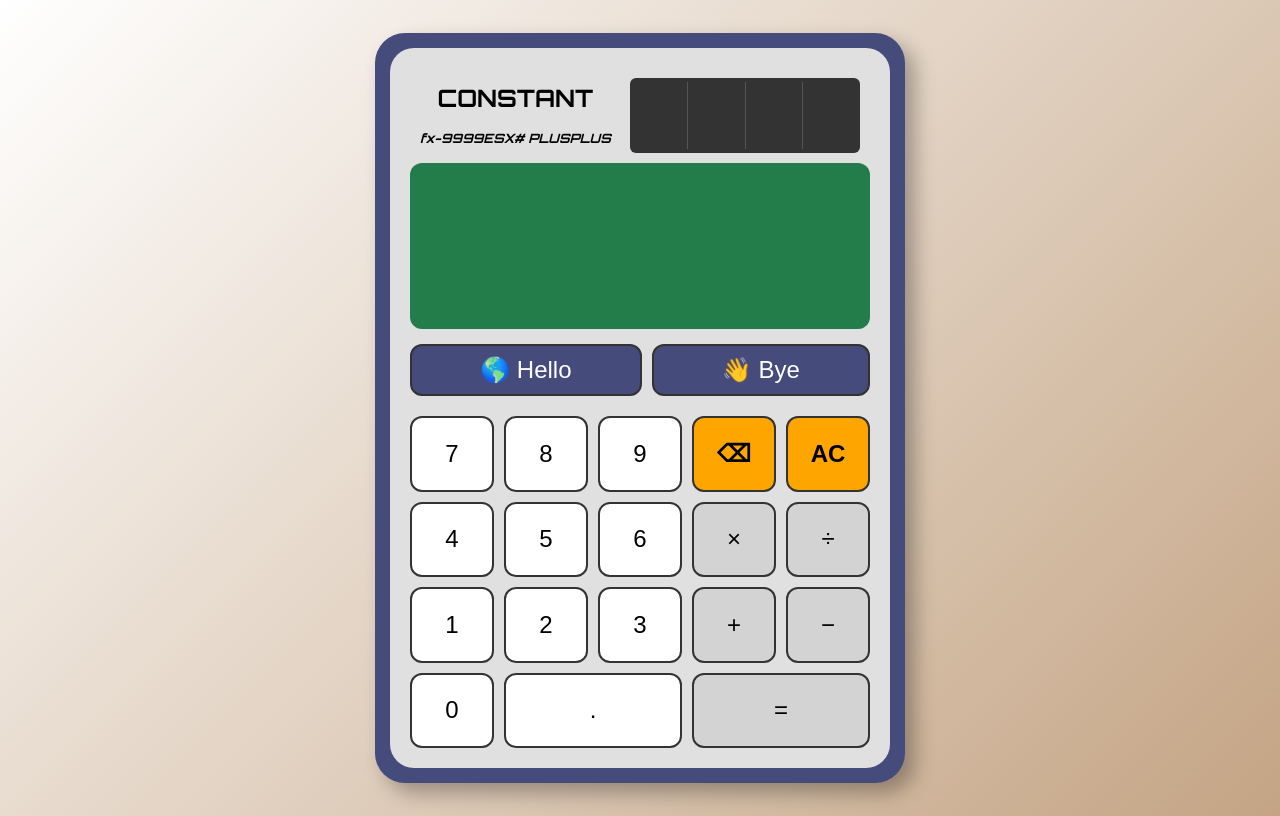
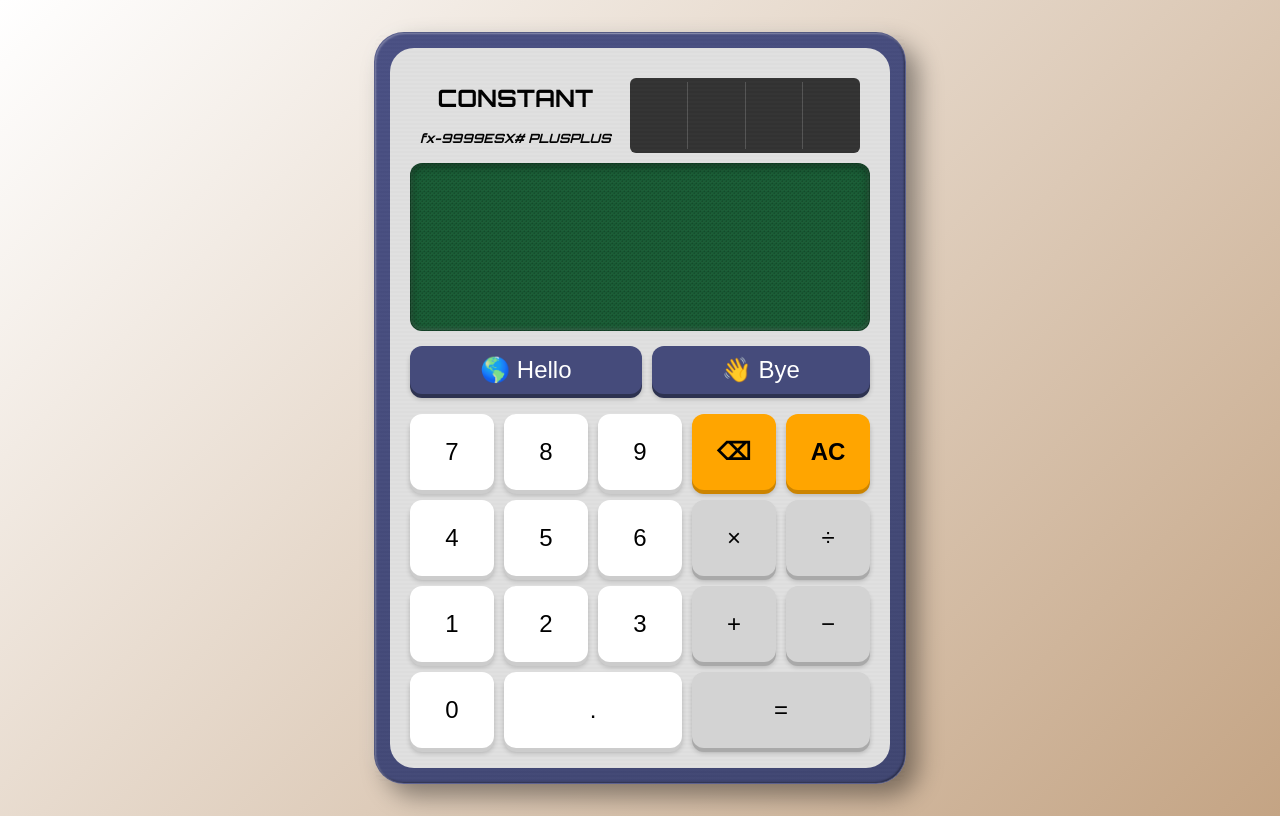
Before and after one commit to MJayConstantino/se-2144-prelims, a website built with Vite: page index.html in a window 1280 px wide. Built offline with nearby package versions, Linux system fonts and the light colour scheme; a web font is replaced by a local one.

Commit message:
made some cool 3d styles

```diff
--- a/src/style.css
+++ b/src/style.css
@@ -24,16 +24,46 @@ body {
   align-items: center;
 }
 
+/* Enhanced outer calculator with 3D effect */
 .outer-calculator {
   background-color: #454b7b;
   padding: 15px;
   border-radius: 30px;
-  box-shadow: 10px 10px 20px rgba(0, 0, 0, 0.3);
   width: 90vw;
   max-width: 500px;
   height: 90vh;
   display: flex;
   flex-direction: column;
+  position: relative;
+
+  /* Enhanced 3D effect */
+  box-shadow:
+    12px 12px 24px rgba(0, 0, 0, 0.4),
+    -6px -6px 12px rgba(255, 255, 255, 0.1),
+    inset 1px 1px 2px rgba(255, 255, 255, 0.3),
+    inset -1px -1px 2px rgba(0, 0, 0, 0.4);
+
+  /* Gradient overlay for depth */
+  background: linear-gradient(145deg, #4a5084, #404672);
+
+  /* Simulated edge highlight */
+  border: 1px solid rgba(255, 255, 255, 0.1);
+
+  /* Top edge highlight */
+  &::before {
+    content: '';
+    position: absolute;
+    top: 0;
+    left: 15%;
+    right: 15%;
+    height: 1px;
+    background: linear-gradient(
+      to right,
+      rgba(255, 255, 255, 0),
+      rgba(255, 255, 255, 0.2),
+      rgba(255, 255, 255, 0)
+    );
+  }
 }
 
 .inner-calculator {
@@ -83,7 +113,7 @@ body {
 }
 
 .screen {
-  background-color: #237d4a;
+  background-color: #1a5d36; /* Darker base color */
   padding: 15px;
   border-radius: 12px;
   margin-bottom: 15px;
@@ -93,6 +123,77 @@ body {
   display: flex;
   flex-direction: column;
   justify-content: space-between;
+
+  box-shadow:
+    inset 0 2px 8px rgba(0, 0, 0, 0.5),
+    inset 0 -1px 4px rgba(255, 255, 255, 0.2);
+
+  border: 1px solid rgba(0, 0, 0, 0.3);
+
+  background-image:
+    linear-gradient(
+      45deg,
+      rgba(0, 0, 0, 0.1) 25%,
+      transparent 25%,
+      transparent 75%,
+      rgba(0, 0, 0, 0.1) 75%,
+      rgba(0, 0, 0, 0.1)
+    ),
+    linear-gradient(
+      45deg,
+      rgba(0, 0, 0, 0.1) 25%,
+      transparent 25%,
+      transparent 75%,
+      rgba(0, 0, 0, 0.1) 75%,
+      rgba(0, 0, 0, 0.1)
+    );
+  background-size: 4px 4px;
+  background-position: 0 0, 2px 2px;
+}
+
+#operation-display, #result-display {
+  font-family: "Orbitron", sans-serif;
+  color: #98f5a3;
+  text-shadow: 0 0 5px rgba(152, 245, 163, 0.5);
+}
+
+#operation-display {
+  font-size: 1.5rem;
+  text-align: left;
+  color: #7bc488;
+  opacity: 0.9;
+}
+
+#special-display {
+  font-family: "Raleway Dots", sans-serif;
+  font-weight: bold;
+  font-size: 4.5rem;
+  text-align: center;
+  color: #3c00ac;
+  text-shadow: 0 0 8px rgba(60, 0, 172, 0.4);
+}
+
+#result-display {
+  font-size: 2.5rem;
+  text-align: right;
+}
+
+.screen::before {
+  content: "";
+  position: absolute;
+  top: 0;
+  left: 0;
+  right: 0;
+  bottom: 0;
+  background: linear-gradient(
+    to bottom,
+    rgba(255, 255, 255, 0.03) 50%,
+    rgba(0, 0, 0, 0.03) 50%
+  );
+  background-size: 100% 4px;
+  pointer-events: none;
+  opacity: 0.4;
+  border-radius: 12px;
 }
 
 #operation-display, #result-display {
@@ -142,63 +243,103 @@ body {
 button {
   font-size: 1.5rem;
   padding: 10px;
-  border: 2px solid #333;
+  border: none;
   border-radius: 12px;
   cursor: pointer;
-  transition: background-color 0.25s;
+  transition: all 0.1s ease-in-out;
   display: flex;
   align-items: center;
   justify-content: center;
+  position: relative;
+  overflow: hidden;
 }
 
 button.digit {
-  background-color: white;
+  background-color: #ffffff;
   color: black;
+  box-shadow:
+    0 4px 0 #cccccc,
+    0 5px 5px rgba(0, 0, 0, 0.2);
 }
 
 button.operation {
-  background-color: lightgray;
+  background-color: #d3d3d3;
   color: black;
+  box-shadow:
+    0 4px 0 #a9a9a9,
+    0 5px 5px rgba(0, 0, 0, 0.2);
 }
 
 button.equals {
-  background-color: lightgray;
+  background-color: #d3d3d3;
   color: black;
   grid-column: span 2;
+  box-shadow:
+    0 4px 0 #a9a9a9,
+    0 5px 5px rgba(0, 0, 0, 0.2);
 }
 
 button.special {
   background-color: #454b7b;
   color: white;
   flex-grow: 1;
+  box-shadow:
+    0 4px 0 #2d3250,
+    0 5px 5px rgba(0, 0, 0, 0.2);
 }
 
 #backspace, #clear {
-  background-color: orange;
+  background-color: #ffa500;
   color: black;
   font-weight: bold;
+  box-shadow:
+    0 4px 0 #cc8400,
+    0 5px 5px rgba(0, 0, 0, 0.2);
 }
 
 button.decimal {
-  background-color: white;
+  background-color: #ffffff;
   color: black;
   grid-column: span 2;
+  box-shadow:
+    0 4px 0 #cccccc,
+    0 5px 5px rgba(0, 0, 0, 0.2);
 }
 
-button.digit:hover, button.decimal:hover {
-  background-color: lightgrey;
+button:hover {
+  transform: translateY(-1px);
+  filter: brightness(1.2)
 }
 
-button.operation:hover, button.equals:hover {
-  filter: brightness(1.2);
+button:active {
+  transform: translateY(2px);
+  box-shadow:
+    0 2px 0 #999999,
+    0 3px 3px rgba(0, 0, 0, 0.2);
 }
 
-button.special:hover {
-  filter: brightness(1.2);
+button.digit:active {
+  box-shadow:
+    0 2px 0 #cccccc,
+    0 3px 3px rgba(0, 0, 0, 0.2);
 }
 
-#backspace:hover, #clear:hover {
-  filter: brightness(1.2);
+button.operation:active, button.equals:active {
+  box-shadow:
+    0 2px 0 #a9a9a9,
+    0 3px 3px rgba(0, 0, 0, 0.2);
+}
+
+button.special:active {
+  box-shadow:
+    0 2px 0 #2d3250,
+    0 3px 3px rgba(0, 0, 0, 0.2);
+}
+
+#backspace:active, #clear:active {
+  box-shadow:
+    0 2px 0 #cc8400,
+    0 3px 3px rgba(0, 0, 0, 0.2);
 }
 
 @keyframes blink {
```
